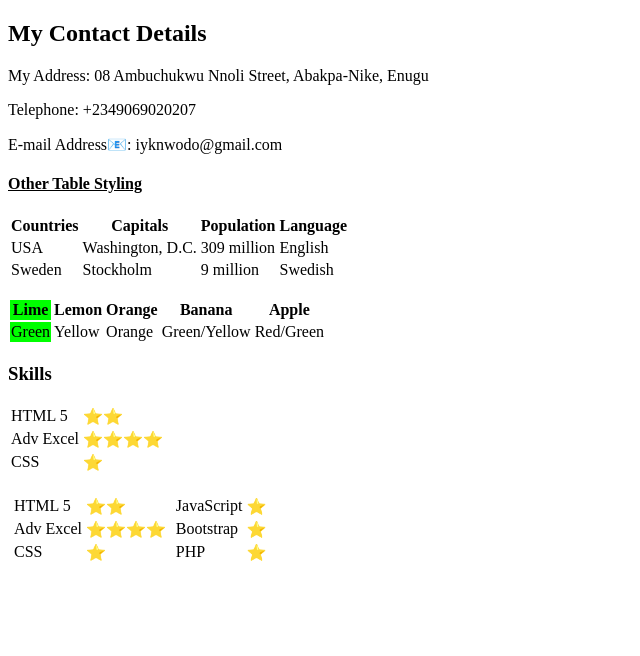
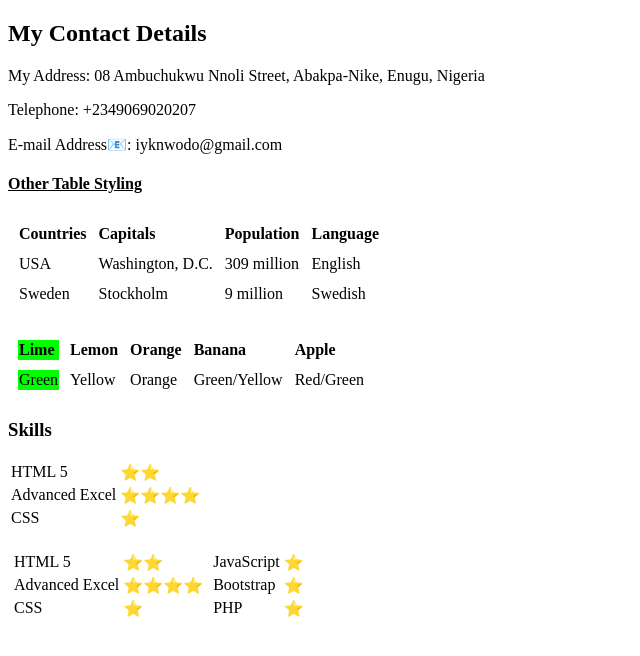
Before and after one commit to nnaclin/cv, a plain HTML site: page contact.html in a window 1280 px wide. Shown: the whole page, without its empty margins (0-640 px from the left). Drawn offline with Linux system fonts and the light colour scheme.

Commit message:
Add cv website file

```diff
--- a/contact.html
+++ b/contact.html
@@ -2,18 +2,18 @@
 <html lang="en" dir="ltr">
   <head>
     <meta charset="utf-8">
-    <title>My Contact</title>
+    <title>Contact</title>
   </head>
   <body>
     <h2>My Contact Details</h2>
-    <p>My Address: 08 Ambuchukwu Nnoli Street, Abakpa-Nike, Enugu</p>
+    <p>My Address: 08 Ambuchukwu Nnoli Street, Abakpa-Nike, Enugu, Nigeria</p>
     <p>Telephone: +2349069020207</p>
     <p>E-mail Address📧: iyknwodo@gmail.com</p>
   </body>
   <p><h4> <u>Other Table Styling</u></h4></p>
-  <table>
+  <table cellspacing = "10">
     <colgroup span="4"></colgroup>
-   <tr>
+   <tr align ='left' >
      <th>Countries</th>
      <th>Capitals</th>
      <th>Population</th>
@@ -33,12 +33,12 @@
    </tr>
    </table>
    <p></p>
-   <table>
+   <table cellspacing = "10">
      <colgroup>
       <col style="background-color: #0f0">
       <col span="4">
     </colgroup>
-    <tr>
+    <tr align = "left">
       <th>Lime</th>
       <th>Lemon</th>
       <th>Orange</th>
@@ -62,7 +62,7 @@
     <td>⭐⭐</td>
   </tr>
   <tr>
-    <td>Adv Excel</td>
+    <td>Advanced Excel</td>
     <td>⭐⭐⭐⭐</td>
   </tr>
   <tr>
@@ -81,7 +81,7 @@
           <td>⭐⭐</td>
         </tr>
         <tr>
-          <td>Adv Excel</td>
+          <td>Advanced Excel</td>
           <td>⭐⭐⭐⭐</td>
         </tr>
         <tr>
```
